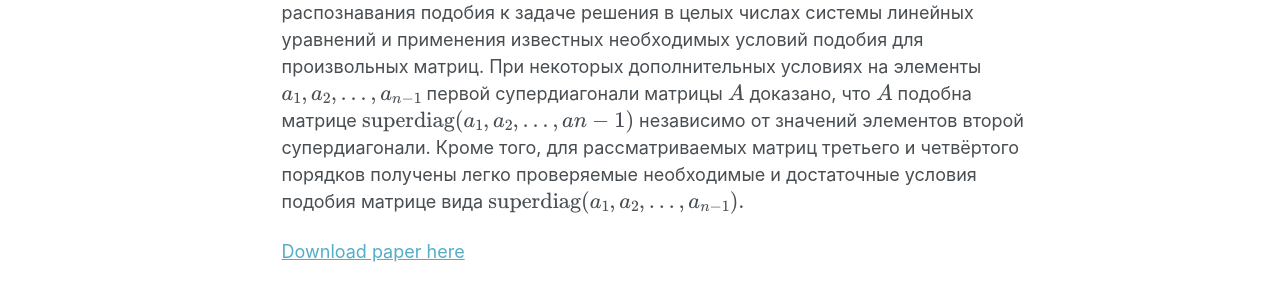
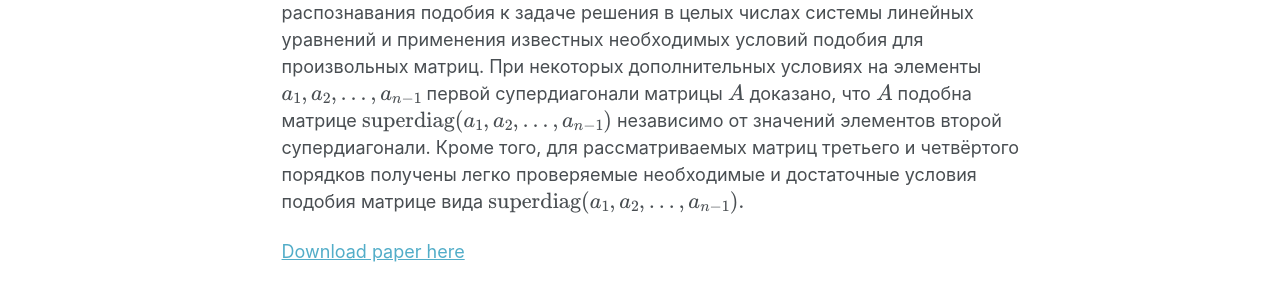
Before and after one commit to forodie/forodie.github.io, a Jekyll site: the page built from _publications/publicationsSVMO2023.md, in a window 1280 px wide and 1207 px high. Shown: the part 591-891 px from the top of the window. Built offline with Jekyll 4.4.1, drawn with Linux system fonts in a browser that asks for light colours; formulas are drawn with MathJax 3.

```diff
--- a/_publications/publicationsSVMO2023.md
+++ b/_publications/publicationsSVMO2023.md
@@ -9,6 +9,6 @@ venue: 'Журнал Средневолжского математическог
 citation: 'Сидоров С. В., Уткин Г. В. О подобии над кольцом целых чисел некоторых нильпотентных матриц максимального ранга // Журнал Средневолжского математического общества. 2023. Т. 25, № 4. С. 284–298. DOI: https://doi.org/10.15507/2079-6900.25.202304.284-298'
 ---
 
-Работа посвящена проблеме распознавания подобия матриц над кольцом целых чисел для некоторых семейств матриц. А именно, рассматриваются нильпотентные верхние треугольные матрицы максимального ранга, у которых только первая и вторая супердиагонали ненулевые. Получено несколько необходимых условий подобия таких матриц матрицам вида $\mathrm{superdiag}(a_1,a_2,\dots,a_{n−1})$ с одной ненулевой супердиагональю (обобщение жордановой клетки $J_n(0)=\mathrm{superdiag}(1,1,\dots,1)$). Эти условия сформулированы в простых терминах делимости и наибольших общих делителей матричных элементов. Результат получен посредством сведения задачи распознавания подобия к задаче решения в целых числах системы линейных уравнений и применения известных необходимых условий подобия для произвольных матриц. При некоторых дополнительных условиях на элементы $a_1,a_2,\dots,a_{n−1}$ первой супердиагонали матрицы $A$ доказано, что $A$ подобна матрице $\mathrm{superdiag}(a_1,a_2,\dots,a{n−1})$ независимо от значений элементов второй супердиагонали. Кроме того, для рассматриваемых матриц третьего и четвёртого порядков получены легко проверяемые необходимые и достаточные условия подобия матрице вида $\mathrm{superdiag}(a_1,a_2,\dots,a_{n−1}).$
+Работа посвящена проблеме распознавания подобия матриц над кольцом целых чисел для некоторых семейств матриц. А именно, рассматриваются нильпотентные верхние треугольные матрицы максимального ранга, у которых только первая и вторая супердиагонали ненулевые. Получено несколько необходимых условий подобия таких матриц матрицам вида $\mathrm{superdiag}(a_1,a_2,\dots,a_{n−1})$ с одной ненулевой супердиагональю (обобщение жордановой клетки $J_n(0)=\mathrm{superdiag}(1,1,\dots,1)$). Эти условия сформулированы в простых терминах делимости и наибольших общих делителей матричных элементов. Результат получен посредством сведения задачи распознавания подобия к задаче решения в целых числах системы линейных уравнений и применения известных необходимых условий подобия для произвольных матриц. При некоторых дополнительных условиях на элементы $a_1,a_2,\dots,a_{n−1}$ первой супердиагонали матрицы $A$ доказано, что $A$ подобна матрице $\mathrm{superdiag}(a_1,a_2,\dots,a_{n−1})$ независимо от значений элементов второй супердиагонали. Кроме того, для рассматриваемых матриц третьего и четвёртого порядков получены легко проверяемые необходимые и достаточные условия подобия матрице вида $\mathrm{superdiag}(a_1,a_2,\dots,a_{n−1}).$
 
 [Download paper here](https://journal.svmo.ru/en/downloads/article?article_id=1783)
```
